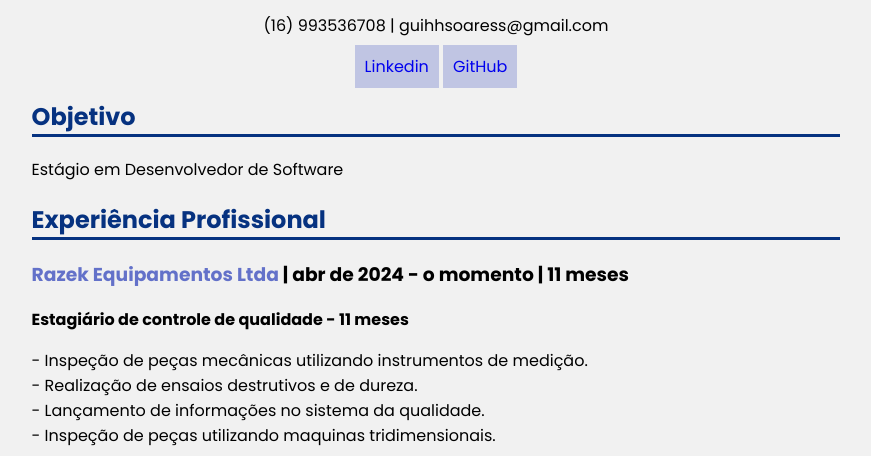
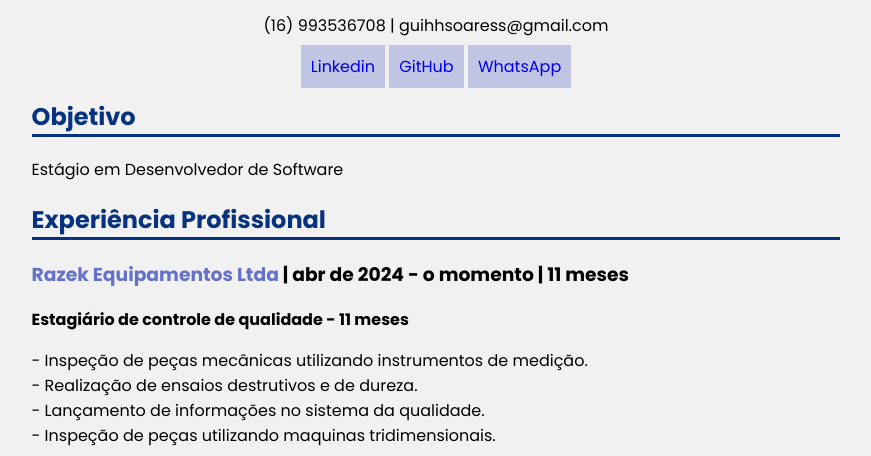
Before and after one commit to GuiiSoaress/curriculoGuilherme, a plain HTML site: page index.html in a window 1280 px wide. Shown: the part 344-800 px from the top of the page, without its empty margins (204-1075 px from the left). Drawn offline with Linux system fonts and the light colour scheme.

Commit message:
Add files via upload

```diff
--- a/index.html
+++ b/index.html
@@ -26,6 +26,7 @@
   <div class="botoes">
     <a class="link_contato" href="https://www.linkedin.com/in/guilhermessilva1/" target="_blank">Linkedin</a>
     <a class="link_contato" href="https://github.com/GuiiSoaress" target="_blank">GitHub</a>
+    <a class="link_contato" href="https://wa.me/qr/YLZBIWUWV3VSN1 " target="_blank">WhatsApp</a>
   </div>
 
 
```
